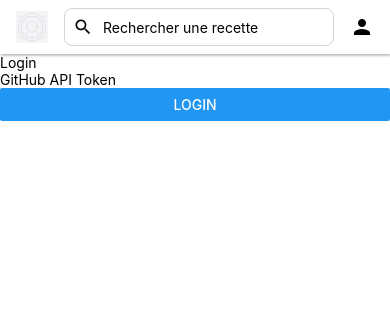
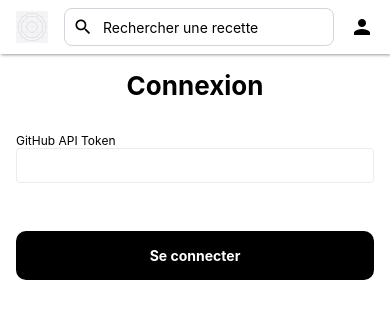
Before and after one commit to stantanasi/cookbook, a React Native app: screen /Login in a window 390 px wide. Shown: the top 318 px of the page. Built offline with nearby package versions, Linux system fonts and the light colour scheme; no server answers; what expo-linking would draw is missing.

Commit message:
feat(login): update screen UI design

```diff
--- a/screens/login/LoginScreen.tsx
+++ b/screens/login/LoginScreen.tsx
@@ -1,31 +1,65 @@
 import { NativeStackScreenProps } from '@react-navigation/native-stack';
 import React, { useContext, useState } from 'react'
 import { RootStackParamList } from '../../navigation/types';
-import { Button, Text, TextInput, View } from 'react-native';
+import { ScrollView, StyleSheet, Text, View } from 'react-native';
 import { AuthContext } from '../../contexts/AuthContext';
+import TextInput from '../../components/TextInput'
 
 type Props = NativeStackScreenProps<RootStackParamList, 'Login'>
 
-export default function LoginScreen({ navigation }: Props) {
+export default function LoginScreen({ }: Props) {
   const { login } = useContext(AuthContext)
   const [token, setToken] = useState('')
 
   return (
-    <View>
-      <Text>Login</Text>
-      <TextInput
-        value={token}
-        onChangeText={(value) => setToken(value)}
-        placeholder='GitHub API Token'
-        secureTextEntry
-      />
-      <Button
-        title='Login'
-        onPress={() => {
-          login(token)
-            .then(() => navigation.navigate('Home'))
-        }}
-      />
-    </View>
+    <View style={styles.container}>
+      <ScrollView>
+        <Text style={styles.title}>
+          Connexion
+        </Text>
+
+        <TextInput
+          label="GitHub API Token"
+          value={token}
+          onChangeText={(value) => setToken(value)}
+          secureTextEntry
+          style={styles.input}
+        />
+
+        <Text
+          onPress={() => login(token)}
+          style={styles.button}
+        >
+          Se connecter
+        </Text>
+      </ScrollView>
+    </View >
   )
 }
+
+const styles = StyleSheet.create({
+  container: {
+    flex: 1,
+  },
+  title: {
+    fontSize: 26,
+    fontWeight: 'bold',
+    paddingHorizontal: 16,
+    marginBottom: 32,
+    marginTop: 16,
+    textAlign: 'center',
+  },
+  input: {
+    marginHorizontal: 16,
+  },
+  button: {
+    backgroundColor: '#000000',
+    borderRadius: 10,
+    color: '#FFFFFF',
+    fontWeight: 'bold',
+    marginHorizontal: 16,
+    marginTop: 48,
+    padding: 16,
+    textAlign: 'center',
+  },
+})
```
